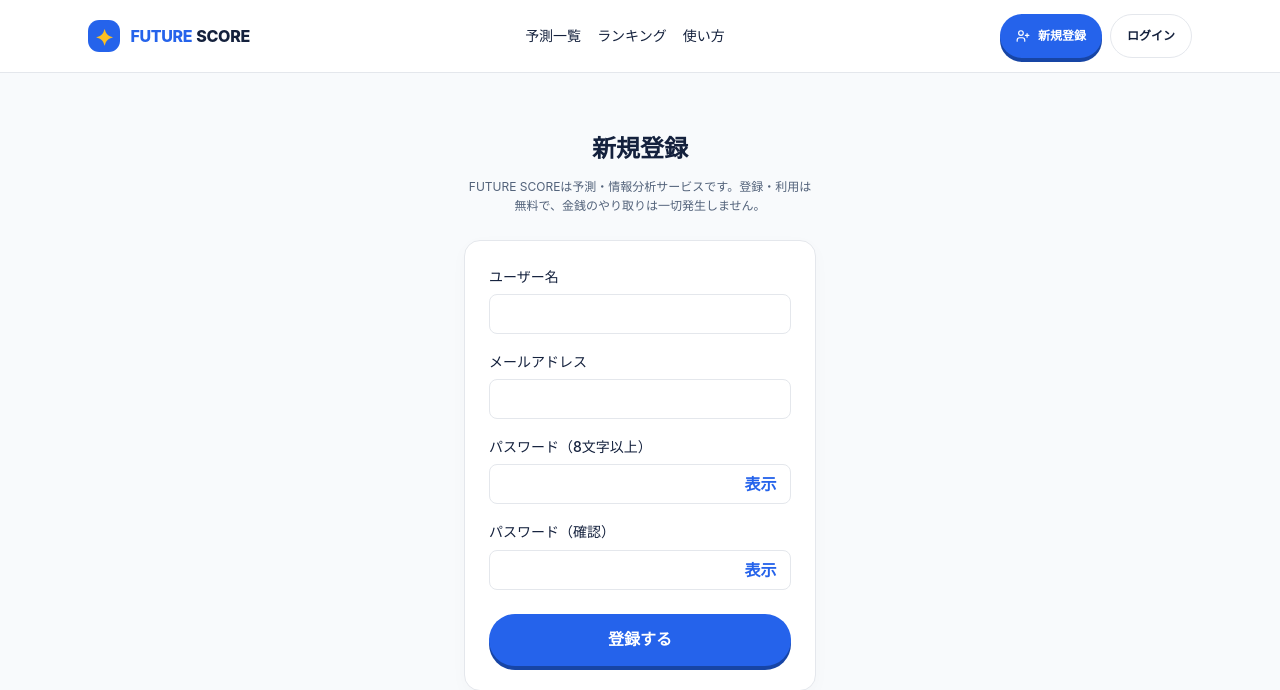
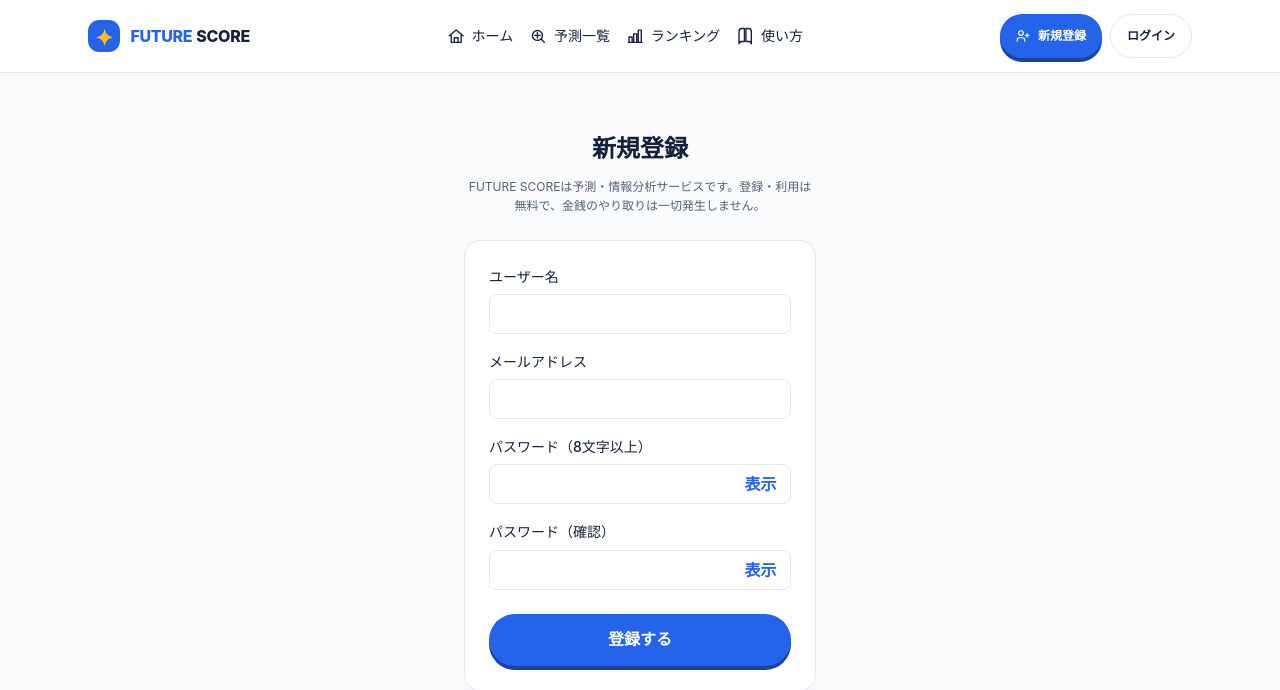
Before and after one commit to Q-taroo/future-score-django-, a Django app: page /accounts/register/ in a window 1280 px wide. Shown: the top 690 px of the page. Run offline with Django 5.2, Linux system fonts and the light colour scheme.

Commit message:
feat: add icons and home to primary navigation

```diff
--- a/static/css/app.css
+++ b/static/css/app.css
@@ -86,6 +86,8 @@ h1,h2,h3 { margin: 0; }
 .site-header { border-bottom: 1px solid var(--border); background: rgba(247,248,251,.92); backdrop-filter: blur(6px); }
 .site-header nav a { font-size: .875rem; font-weight: 500; color: var(--foreground); }
 .site-header nav a:hover { color: var(--primary); }
+.primary-nav a { display:inline-flex; align-items:center; gap:.4rem; min-height:2.75rem; white-space:nowrap; }
+.nav-icon { width:1.15rem; height:1.15rem; flex:none; fill:none; stroke:currentColor; stroke-width:1.8; stroke-linecap:round; stroke-linejoin:round; }
 .brand { font-weight: 800; letter-spacing: -0.02em; }
 .brand .accent { color: var(--primary); }
 
@@ -241,7 +243,7 @@ button, input, select, textarea { font: inherit; }
 .guide-action { margin-left:auto; font-size:.85rem; font-weight:700; white-space:nowrap; }
 @media(max-width:900px) {
   .site-header nav { order:3; width:100%; overflow-x:auto; padding-bottom:.25rem; }
-  .site-header nav a { white-space:nowrap; min-height:2rem; display:flex; align-items:center; }
+  .site-header nav a { white-space:nowrap; min-height:2.5rem; display:flex; align-items:center; }
   .hero-layout { grid-template-columns:1fr; gap:1.5rem; padding-top:2.5rem; padding-bottom:2.5rem; }
   .future-preview { width:100%; max-width:28rem; margin:0 auto; }
   .discovery-steps { grid-template-columns:1fr; }
--- a/templates/partials/header.html
+++ b/templates/partials/header.html
@@ -3,11 +3,24 @@
     <a href="{% url 'predictions:home' %}" class="brand flex items-center gap-1">
       <span class="brand-symbol" aria-hidden="true">✦</span><span class="accent">FUTURE</span><span>SCORE</span>
     </a>
-    <nav class="flex items-center gap-4" style="font-size:.8125rem">
-      <a href="{% url 'predictions:list' %}">予測一覧</a>
-      <a href="{% url 'scoring:ranking' %}">ランキング</a>
-      <a href="{% url 'predictions:tutorial' %}">使い方</a>
-      {% if user.is_authenticated %}<a href="{% url 'scoring:me_dashboard' %}">マイページ</a>{% endif %}
+    <nav class="primary-nav flex items-center gap-4" aria-label="メインメニュー">
+      <a href="{% url 'predictions:home' %}">
+        <svg class="nav-icon" aria-hidden="true" viewBox="0 0 24 24"><path d="M3 11.5 12 4l9 7.5"/><path d="M5.5 10v10h13V10M9.5 20v-6h5v6"/></svg>
+        <span>ホーム</span>
+      </a>
+      <a href="{% url 'predictions:list' %}">
+        <svg class="nav-icon" aria-hidden="true" viewBox="0 0 24 24"><circle cx="11" cy="11" r="6.5"/><path d="m16 16 4 4M11 7.5v7M7.5 11h7"/></svg>
+        <span>予測一覧</span>
+      </a>
+      <a href="{% url 'scoring:ranking' %}">
+        <svg class="nav-icon" aria-hidden="true" viewBox="0 0 24 24"><path d="M8 20v-7H4v7M14 20V9h-4v11M20 20V4h-4v16M3 20h18"/></svg>
+        <span>ランキング</span>
+      </a>
+      <a href="{% url 'predictions:tutorial' %}">
+        <svg class="nav-icon" aria-hidden="true" viewBox="0 0 24 24"><path d="M4 5.5A3.5 3.5 0 0 1 7.5 2H11v17H7.5A3.5 3.5 0 0 0 4 22Z"/><path d="M20 5.5A3.5 3.5 0 0 0 16.5 2H13v17h3.5A3.5 3.5 0 0 1 20 22Z"/></svg>
+        <span>使い方</span>
+      </a>
+      {% if user.is_authenticated %}<a href="{% url 'scoring:me_dashboard' %}"><span>マイページ</span></a>{% endif %}
       {% if user.is_authenticated and user.is_admin %}<a href="{% url 'adminpanel:dashboard' %}">管理画面</a>{% endif %}
     </nav>
     <div class="flex items-center gap-2">
```
Also changed, not shown: tests/test_design_templates.py (+7 -0 lines).
